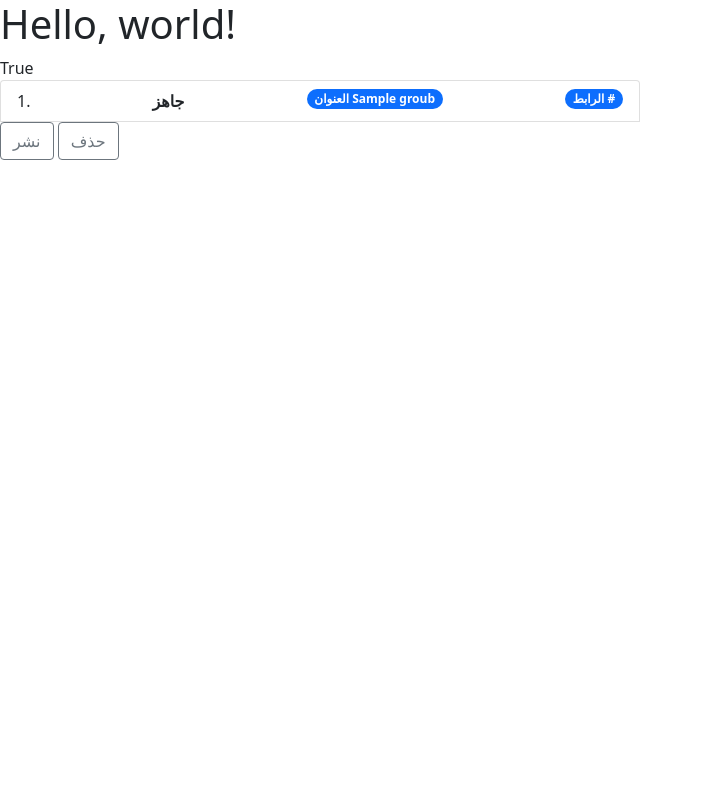
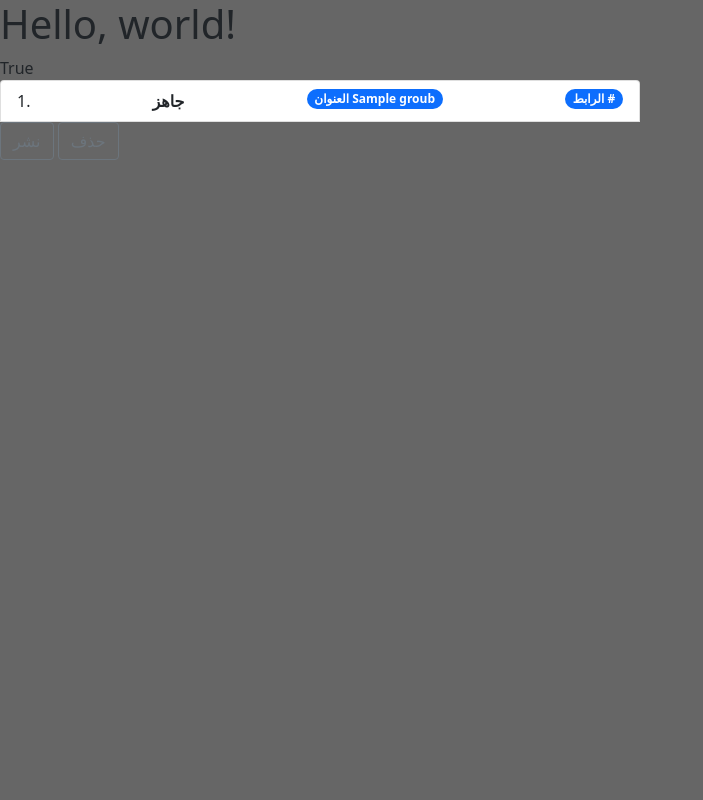
Before and after one commit to zinon-software/kinglink-django, a Django app: page / in a window 1280 px wide. Shown: the whole page, without its empty margins (0-703 px from the left). Run offline with Django 3.2, Linux system fonts and the light colour scheme; a user stored in the database is signed in; tables that the repository leaves empty hold one stand-in row (values such as "Sample post"); some libraries are stand-ins or nearby versions.

Commit message:
update 8

```diff
--- a/whatsApp/templates/index.html
+++ b/whatsApp/templates/index.html
@@ -9,6 +9,13 @@
     <link href="https://cdn.jsdelivr.net/npm/bootstrap@5.0.2/dist/css/bootstrap.min.css" rel="stylesheet" integrity="sha384-EVSTQN3/azprG1Anm3QDgpJLIm9Nao0Yz1ztcQTwFspd3yD65VohhpuuCOmLASjC" crossorigin="anonymous">
 
     <title>Hello, world!</title>
+    <style>body {
+      display: flex;
+      height: 100vh;
+      background: #666;
+      flex-direction: column;
+      flex-grow: initial;
+  }</style>
   </head>
   <body>
     <h1>Hello, world!</h1>
```
